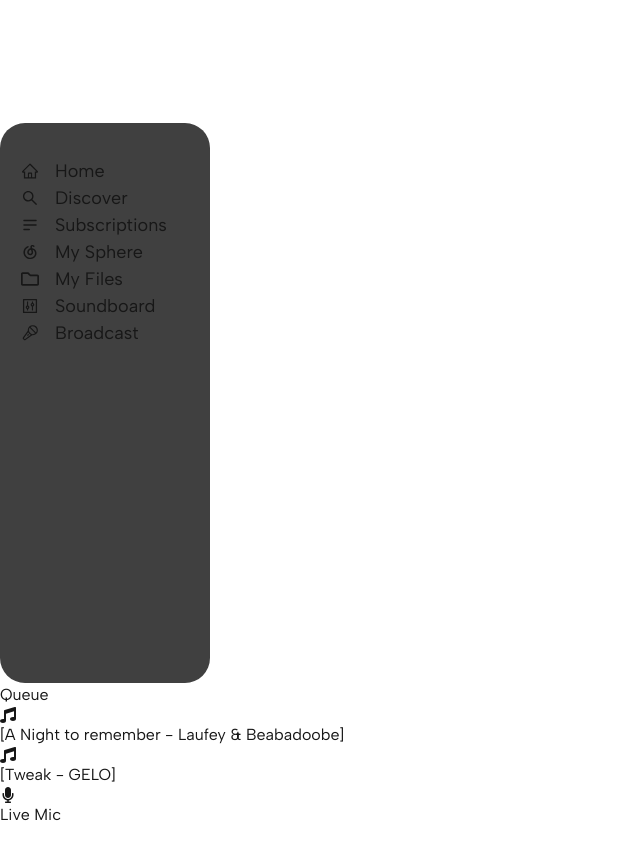
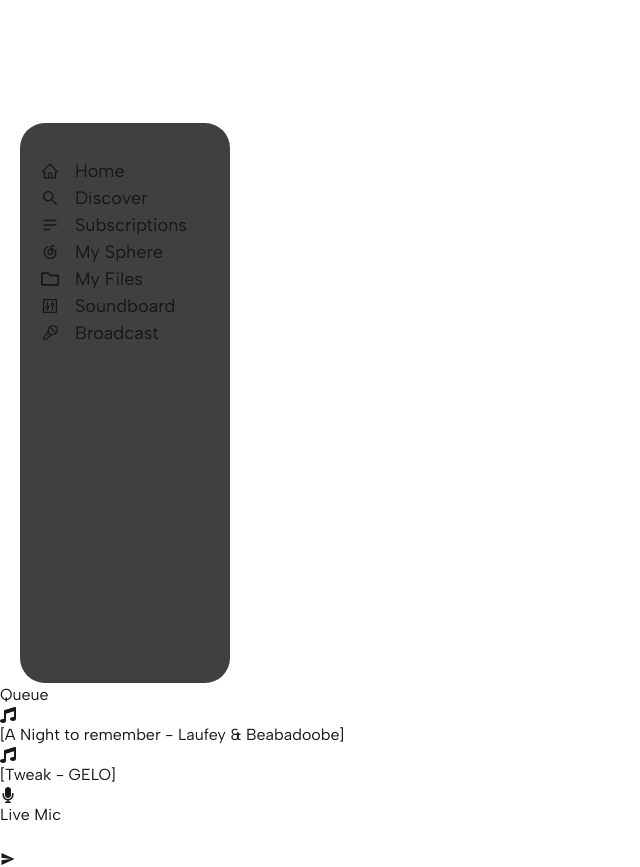
Before and after one commit to mattiaswong6/echo-sphere, a Next.js app in the folder frontend/: page /broadcast in a window 1280 px wide. Shown: the part 160-1027 px from the top of the page, without its empty margins (0-640 px from the left). Before the commit the page ends 987 px from the top, so only its background shows below. Built offline with nearby package versions, Linux system fonts and the light colour scheme.

Commit message:
More broadcast changes + navbar changes

```diff
--- a/frontend/src/app/broadcast/page.tsx
+++ b/frontend/src/app/broadcast/page.tsx
@@ -23,6 +23,7 @@ import {
 import { restrictToVerticalAxis } from '@dnd-kit/modifiers';
 import { IconType } from 'react-icons';
 import * as fa from "react-icons/fa";
+import LiveChat from "../components/LiveChat";
 type User = {
   id: number;
   name: string;
@@ -99,6 +100,9 @@ const UserList = () => {
           </SortableContext>
         </DndContext>
       </div>
+      <div className="col-start-4 col-span-3 h-100">
+        <LiveChat/>
+      </div>
     </div>
 )};
 
--- /dev/null
+++ b/frontend/src/app/components/LiveChat.tsx
@@ -0,0 +1,17 @@
+import React from 'react'
+import { IoMdSend } from "react-icons/io";
+
+function LiveChat() {
+  return (
+    <>
+    <div className='border-solid rounded-md border-2 pb-[475px] ml-5 mr-7'>
+    </div>
+    <div className='flex pt-6'>
+        <input className='chatbar w-3/4 h-10 ml-5 rounded-full'/>
+        <IoMdSend className='ml-6 mt-1 w-9 h-9 bg-[#79C2CD] rounded-full border-8 border-[#79C2CD] text-black'/>
+    </div>
+    </>
+  )
+}
+
+export default LiveChat
--- a/frontend/src/app/components/Navbar.css
+++ b/frontend/src/app/components/Navbar.css
@@ -20,7 +20,7 @@
     transition: 850ms;
     justify-items: center;
     text-align: center;
-
+    position: sticky;
 }
 
 .nav-menu a{
```
